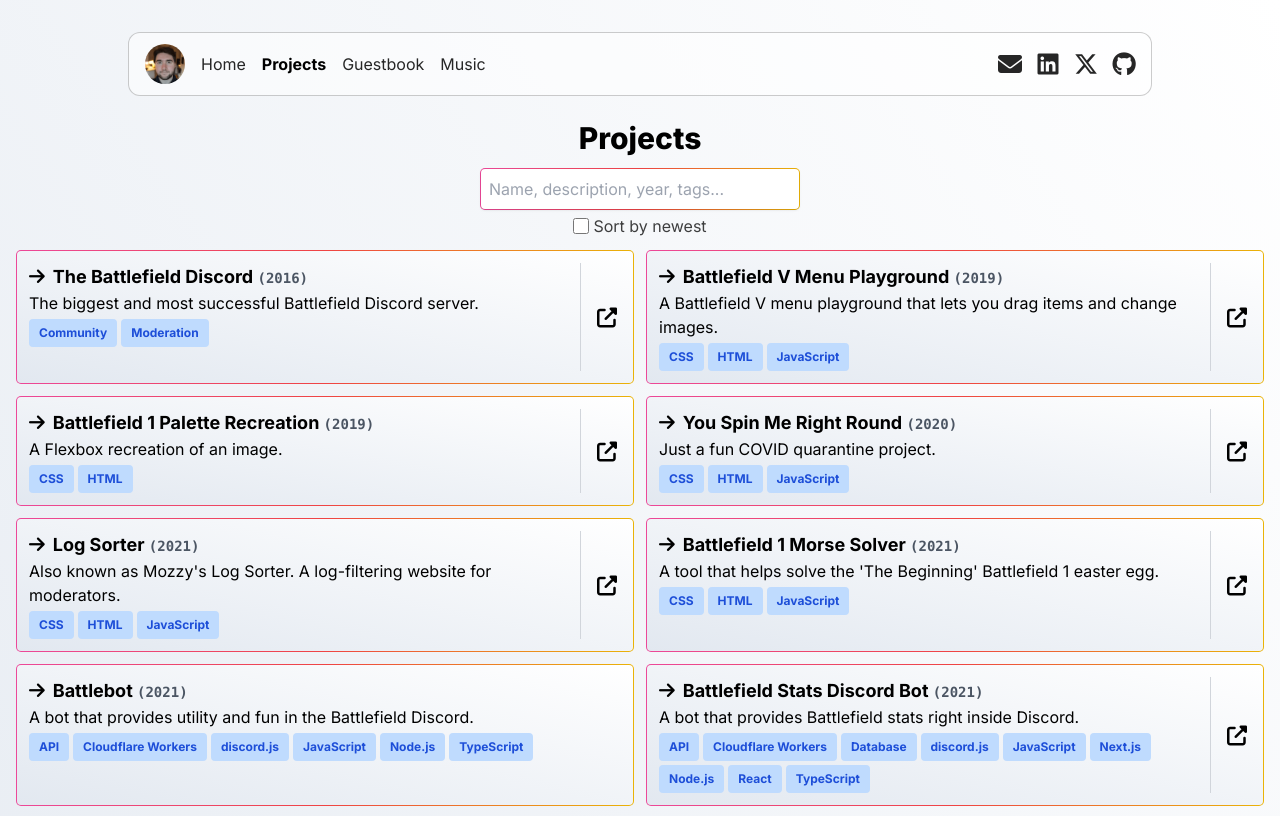
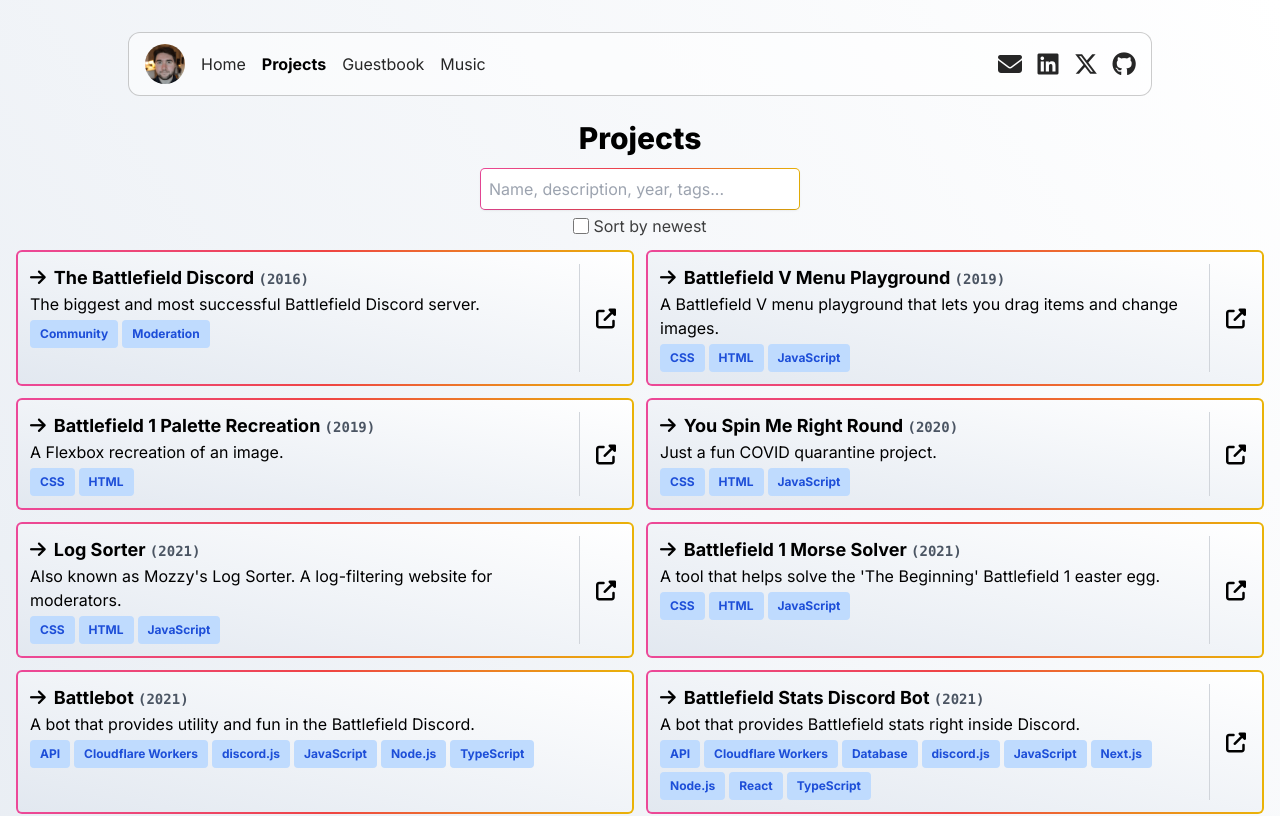
Before and after one commit to leonlarsson/leon-home, a Next.js app: page /projects in a window 1280 px wide. Shown: the top 816 px of the page. Built offline with nearby package versions, Linux system fonts and the light colour scheme.

Commit message:
projects: +1 px of gradient padding

```diff
--- a/app/(main)/projects/components/ProjectsGrid.tsx
+++ b/app/(main)/projects/components/ProjectsGrid.tsx
@@ -16,7 +16,7 @@
 
 export const Project = ({ project, displayTags = true }: { project: ProjectType; displayTags?: boolean }) => {
   return (
-    <GradientBorder rounded="rounded-[5px]" hoverable>
+    <GradientBorder rounded="rounded-[6px]" padding="p-[2px]" hoverable>
       <div className="flex h-full rounded bg-gradient-to-bl from-white to-slate-200 text-start transition-colors dark:from-kinda-black dark:to-kinda-black">
         <Link href={`/projects/${project.slug}`} className="group flex flex-1 flex-col p-3" draggable={false} title={`See more info on project ${project.name}.`}>
           <span className="text-lg font-bold">
@@ -58,7 +58,7 @@
 };
 
 export const ProjectSkeleton = () => (
-  <GradientBorder rounded="rounded-[5px]" hoverable>
+  <GradientBorder rounded="rounded-[6px]" padding="p-[2px]" hoverable>
     <div className="flex h-full rounded bg-gradient-to-bl from-white to-slate-200 text-start transition-colors dark:from-kinda-black dark:to-kinda-black">
       <div className="group flex flex-1 flex-col p-3" draggable={false}>
         <span className="text-lg font-bold">
```
